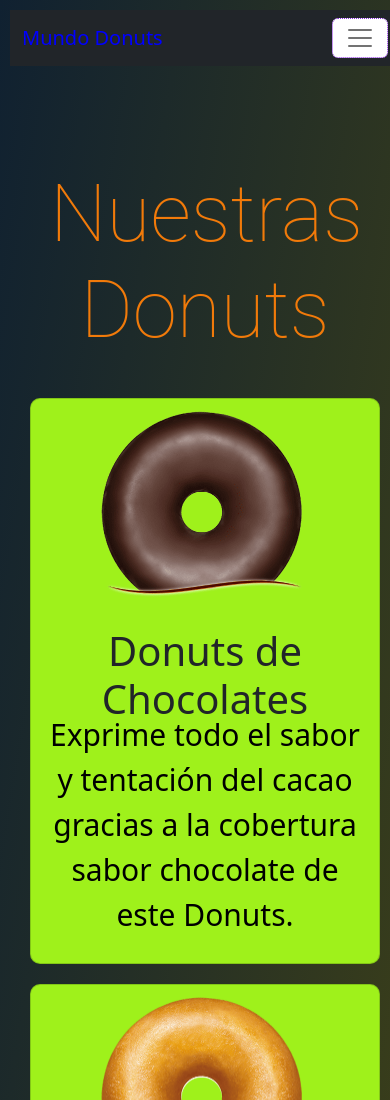
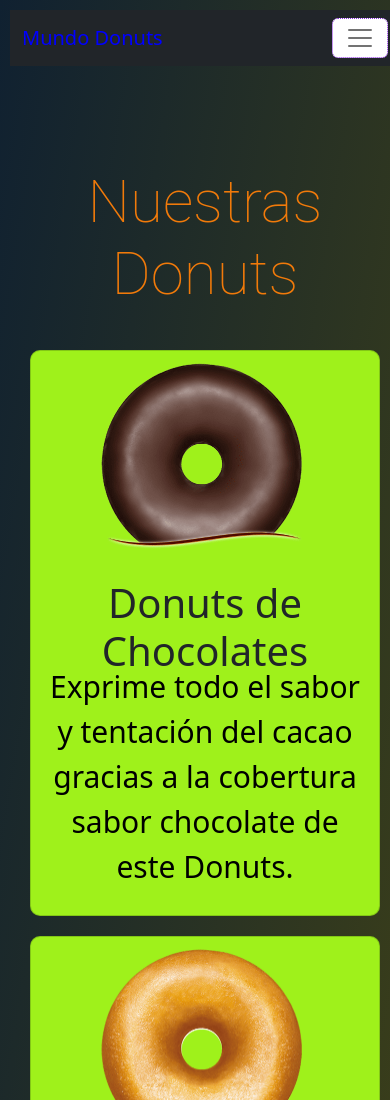
Before and after one commit to MatiasBellone1628/PreEntrega3Bellone, a website: page PreEntrega3BelloneMatias/pages/variedades.html in a window 390 px wide. Shown: the top 1100 px of the page. Drawn offline with nearby package versions, Linux system fonts and the light colour scheme.

Commit message:
entrega final

```diff
--- a/scss/estilos.scss
+++ b/scss/estilos.scss
@@ -664,6 +664,12 @@ p {
     }
 
     /* responsive variedades */
+    .title {
+        text-align: center;
+        font-size: 60px;
+        color: $title-color;
+        margin-top: 100px;
+        font-weight: 100; }
 
     .img__style {
         img {
@@ -714,12 +720,13 @@ p {
             text-align: center;
             width: 200px;
             height: 200px;
+            margin: 20px;
 
         }
 
         p {
             color: #fafaf8;
-            text-align: center;
+            text-align: justify;
             font-size: 20px;
             padding: 15px;
         }
```
Also changed, not shown: css/estilos.css.
